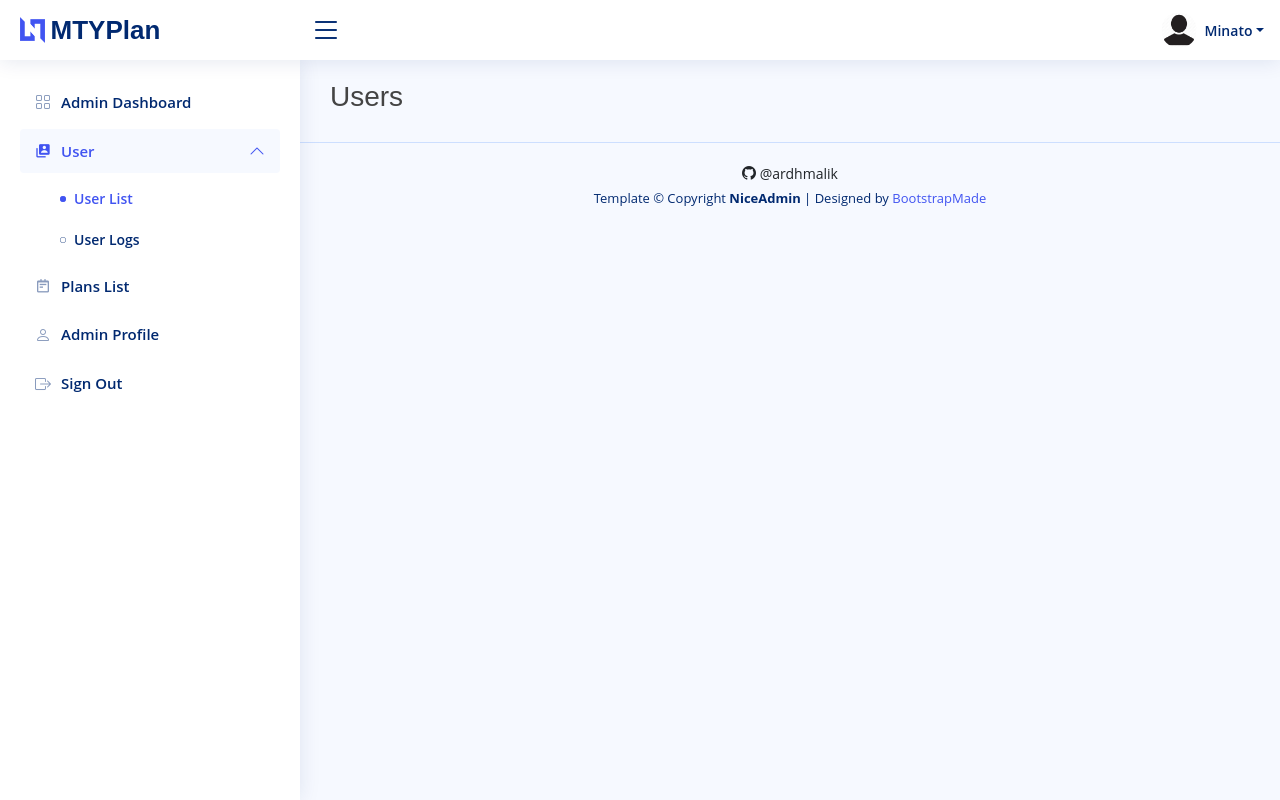
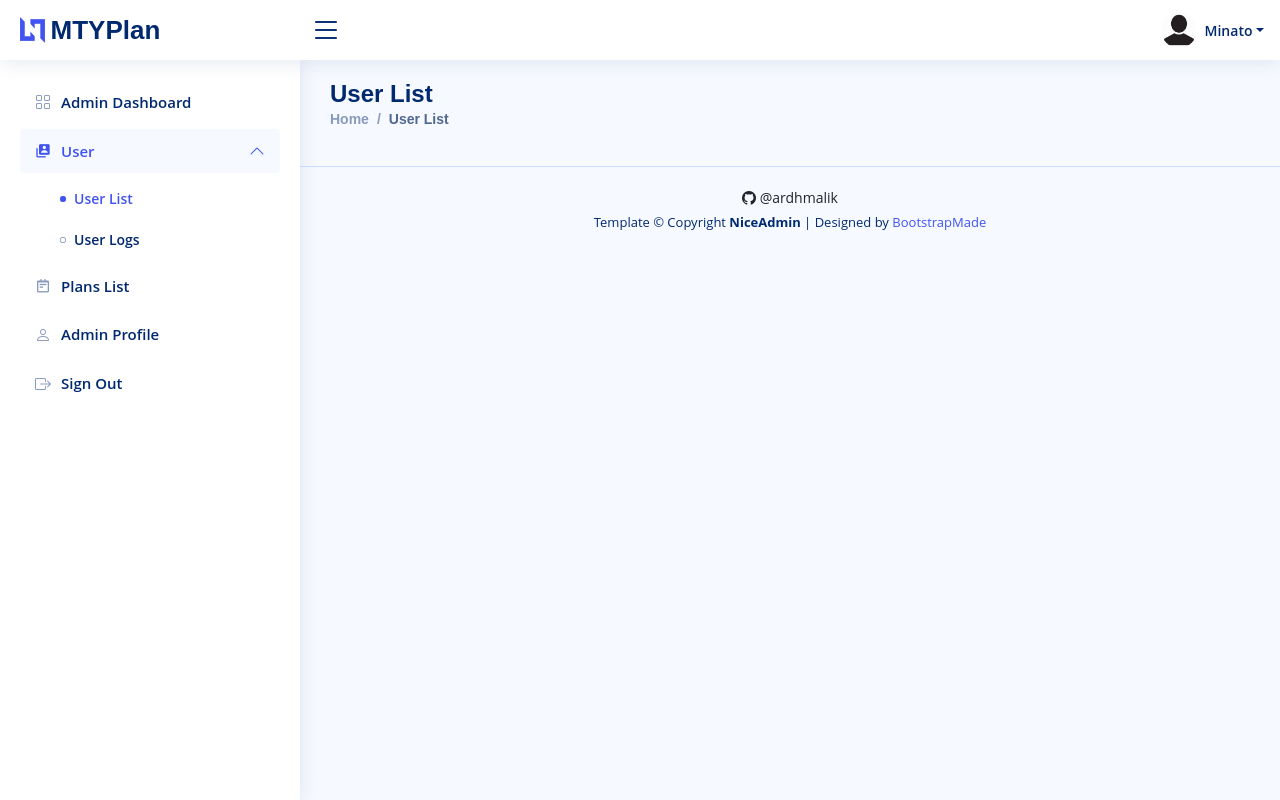
Before and after one commit to ardhmalik/mytyplan, a CodeIgniter app: page /mytyplan/get_user_list in a window 1280 px wide. Run offline with CodeIgniter, Linux system fonts and the light colour scheme; a user stored in the database is signed in; data comes from the database, SQL or seed files in the repository; some libraries are stand-ins or nearby versions.

Commit message:
Add page title

```diff
--- a/application/views/admin/pages/profile.php
+++ b/application/views/admin/pages/profile.php
@@ -1,10 +1,10 @@
 <main id="main" class="main">
     <div class="pagetitle">
-        <h1>Admin Profile</h1>
+        <h1><?= $title ?></h1>
         <nav>
             <ol class="breadcrumb">
                 <li class="breadcrumb-item"><a href="<?= site_url('admin_dashboard') ?>">Home</a></li>
-                <li class="breadcrumb-item active">Admin Profile</li>
+                <li class="breadcrumb-item active"><?= $title ?></li>
             </ol>
         </nav>
     </div><!-- End Page Title -->
@@ -81,7 +81,7 @@
                                             <div class="pt-2">
                                                 <a href="#" class="btn btn-primary btn-sm" title="Upload new profile image"><i class="bi bi-upload"></i></a>
                                                 <?php if ($user['avatar'] != 'avatar.png') : ?>
-                                                <a href="#" class="btn btn-danger btn-sm" title="Remove my profile image"><i class="bi bi-trash"></i></a>
+                                                    <a href="#" class="btn btn-danger btn-sm" title="Remove my profile image"><i class="bi bi-trash"></i></a>
                                                 <?php endif ?>
                                             </div>
                                         </div>
--- a/application/views/admin/pages/users.php
+++ b/application/views/admin/pages/users.php
@@ -1,3 +1,11 @@
 <div id="main" class="main">
-    <h3>Users</h3>
+    <div class="pagetitle">
+        <h1><?= $title ?></h1>
+        <nav>
+            <ol class="breadcrumb">
+                <li class="breadcrumb-item"><a href="<?= site_url('admin_dashboard') ?>">Home</a></li>
+                <li class="breadcrumb-item active"><?= $title ?></li>
+            </ol>
+        </nav>
+    </div><!-- End Page Title -->
 </div>
```
Also changed, not shown: application/views/admin/pages/all_plans.php (+9 -1 lines), application/views/admin/pages/dashboard.php (+3 -5 lines), application/views/admin/pages/user_logs.php (+9 -1 lines).
